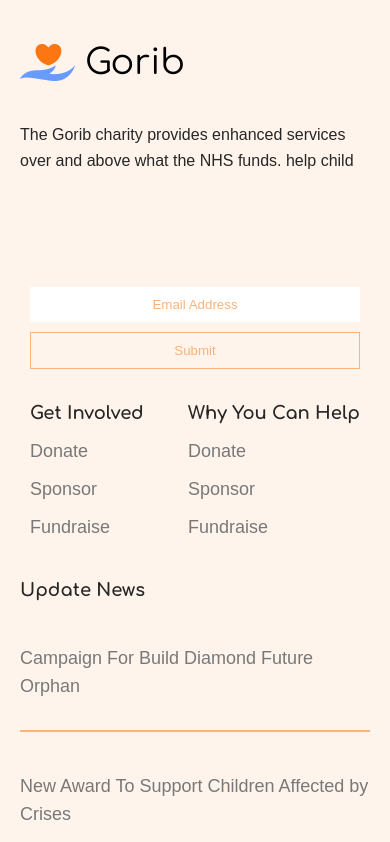
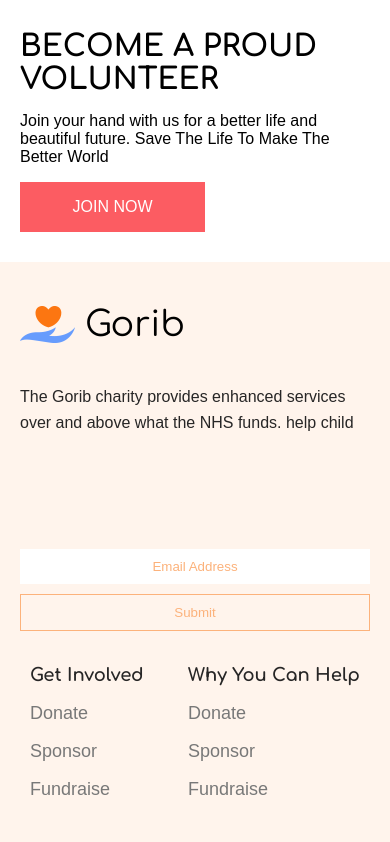
Before and after one commit to KaitlynBro/gorib, a React (Create React App) app in the folder client/: page / in a window 390 px wide. Shown: the top 842 px of the page. Built offline with nearby package versions, Linux system fonts and the light colour scheme; the HTML template or start-up script is replaced by a standard one; a web font is replaced by a local one.

Commit message:
volunteer responsive section

```diff
--- a/client/src/App.css
+++ b/client/src/App.css
@@ -1137,6 +1137,31 @@ button.button-single:hover {
 
 
 @media only screen and (max-width: 800px) {
+	.volunteer-wrapper {
+		position: unset;
+		margin:unset;
+		max-width: unset;
+	}
+	.volunteer-content {
+		position: unset;
+		width:100%;
+		box-sizing:border-box;
+	}
+	.volunteer-content h2, .volunteer-content-flex p {
+		color: #000;
+	}
+	.volunteer-content-flex {
+		flex-direction: column;
+	}
+	.volunteer-content-flex .button-single.white {
+		margin-left:0;
+	}
+	.volunteer-wrapper img {
+		display:none;
+	}
+
+
+
 	.footer {
 		padding:50px 50px 0 50px;
 		width:unset;
@@ -1179,11 +1204,17 @@ button.button-single:hover {
   }
 
   @media only screen and (max-width: 420px) {
+	.volunteer-content h2 {
+		margin:0;
+	}
 	.footer {
 		padding:20px;
 	}
 	.footer-wrapper {
 		padding-bottom:50px;
+	}
+	.footer {
+		padding:20px;
 	}
 	.footer-email-wrapper {
 		flex-direction: column;
@@ -1191,8 +1222,12 @@ button.button-single:hover {
 		margin: 0 auto;
 		width:100%;
 	}
+	.footer-social {
+		justify-content: space-between;
+	}
 	.footer-email-wrapper input {
-		width:unset;
+		width: 100%;
+		margin: 0 auto;
 	}
 	.footer-email-wrapper input:first-of-type {
 		margin-bottom:10px;
--- a/client/src/App.js
+++ b/client/src/App.js
@@ -1,5 +1,13 @@
 import React, { Component } from 'react';
-
+// import Nav from './Nav';
+// import Header from './Header';
+// import Services from './Services';
+// import Causes from './Causes';
+// import Info from './Info';
+// import Donate from './Donate';
+// import Stats from './Stats';
+// import Events from './Events';
+import Volunteer from './Volunteer';
 import Footer from './Footer';
 import './App.css';
 
@@ -7,7 +15,15 @@ class App extends Component {
   render () {
     return (
       <div className='App'>
-
+        {/* <Nav />
+        <Header />
+        <Services />
+        <Causes />
+        <Info />
+        <Donate />
+        <Stats />
+        <Events /> */}
+        <Volunteer />
         <Footer />
       </div>
     )
```
